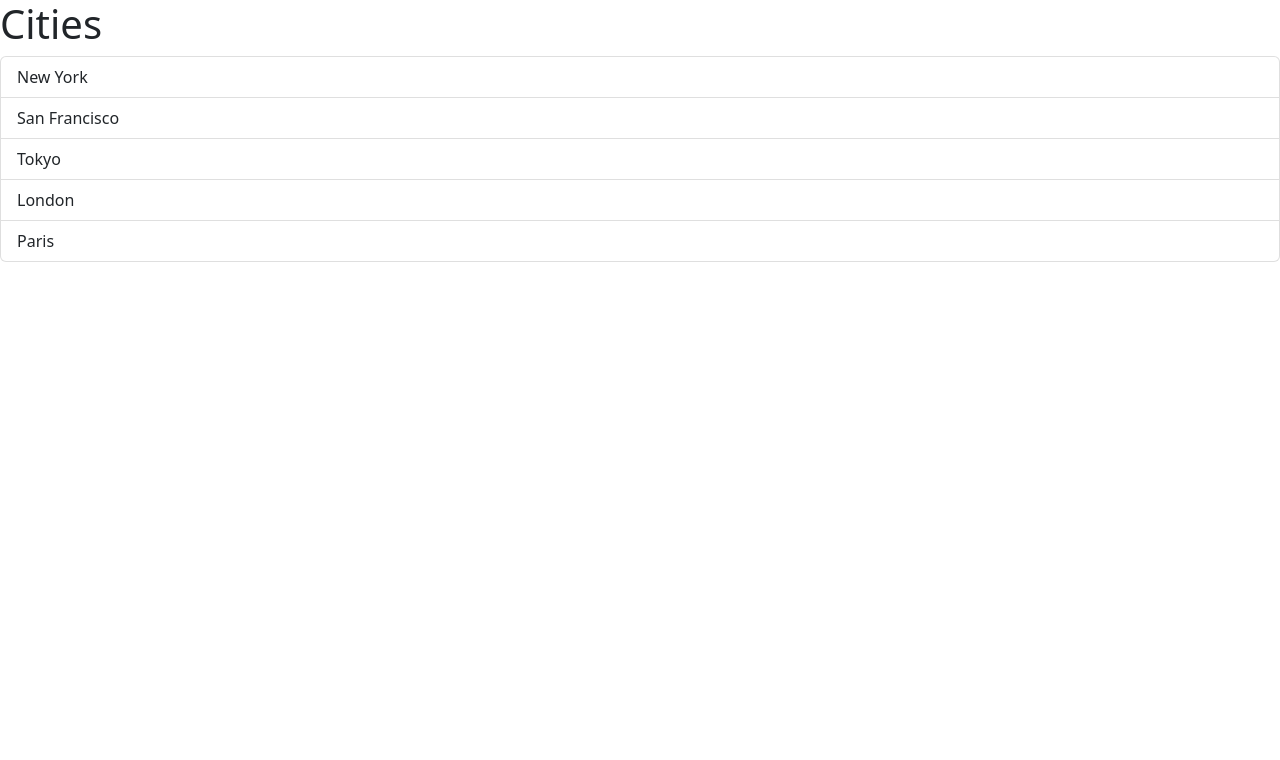
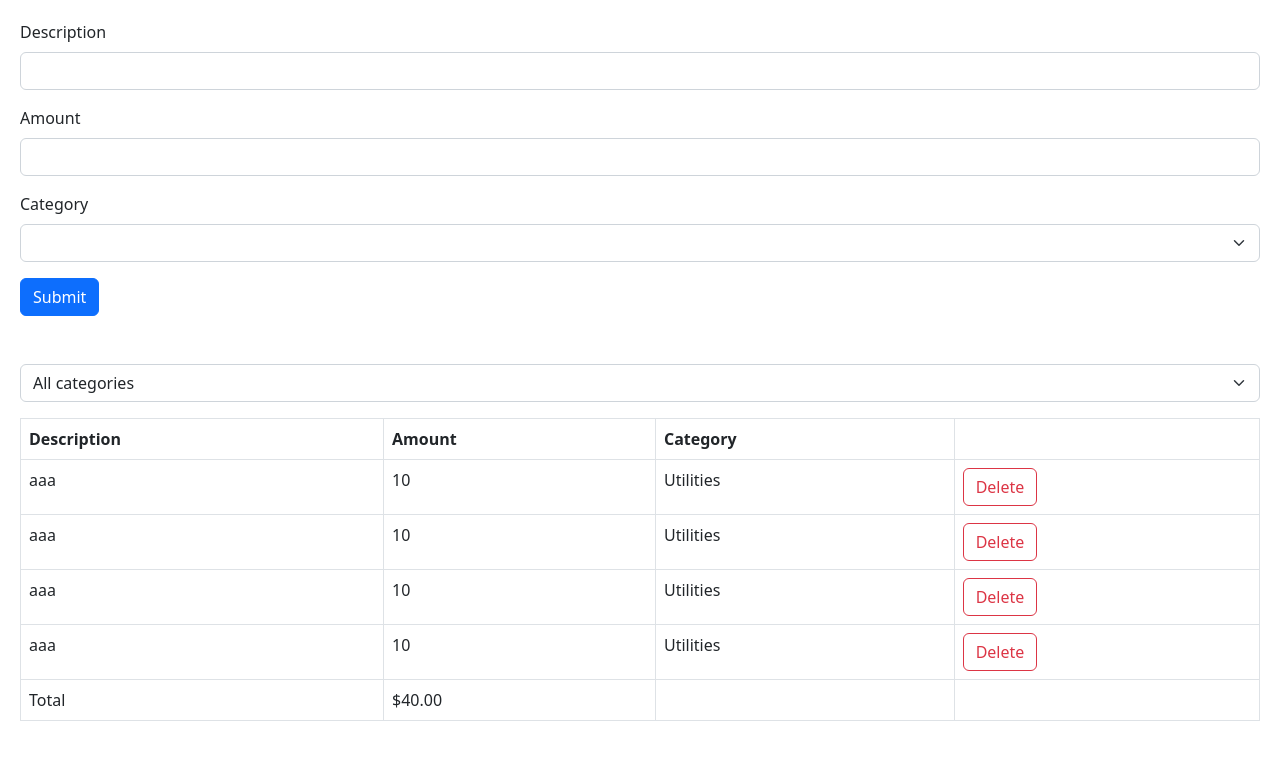
Before and after one commit to SiThuBo/react-app, a React (Vite) app: page / in a window 1280 px wide. Shown: the top 760 px of the page. Built offline with nearby package versions, Linux system fonts and the light colour scheme.

Commit message:
expense tracker

```diff
--- a/package.json
+++ b/package.json
@@ -9,9 +9,12 @@
     "preview": "vite preview"
   },
   "dependencies": {
+    "@hookform/resolvers": "^2.9.11",
     "bootstrap": "^5.2.3",
     "react": "^18.2.0",
-    "react-dom": "^18.2.0"
+    "react-dom": "^18.2.0",
+    "react-hook-form": "7.43",
+    "zod": "^3.20.6"
   },
   "devDependencies": {
     "@types/react": "^18.0.27",
--- a/src/App.tsx
+++ b/src/App.tsx
@@ -1,11 +1,42 @@
-import ListGroup from "./components/ListGroup";
+import { useState } from "react";
+import ExpenseList from "./expense-tracker/components/ExpenseList";
+import ExpenseFilter from "./expense-tracker/components/ExpenseFilter";
+import ExpenseForm from "./expense-tracker/components/ExpenseForm";
+import categories from "./expense-tracker/categories";
 
-function App () {
-  let items = ["New York", "San Francisco", "Tokyo", "London", "Paris"];
+function App() {
+  const [selectedCategory, setSelectedCategory] = useState("");
+  const [expenses, setExpenses] = useState([
+    { id: 1, description: "aaa", amount: 10, category: "Utilities" },
+    { id: 2, description: "aaa", amount: 10, category: "Utilities" },
+    { id: 3, description: "aaa", amount: 10, category: "Utilities" },
+    { id: 4, description: "aaa", amount: 10, category: "Utilities" },
+  ]);
 
-  const handleSelectItem = (item: string) => console.log(item);
+  const visibileExpense = selectedCategory
+    ? expenses.filter((e) => e.category === selectedCategory)
+    : expenses;
 
-  return <ListGroup items={items} heading="Cities" onSelectItem={handleSelectItem} />;
+  return (
+    <div>
+      <div className="mb-5">
+        <ExpenseForm
+          onButtonSubmit={(expense) =>
+            setExpenses([...expenses, { ...expense, id: expenses.length + 1 }])
+          }
+        />
+      </div>
+      <div className="mb-3">
+        <ExpenseFilter
+          onSelectCategory={(category) => setSelectedCategory(category)}
+        />
+      </div>
+      <ExpenseList
+        expenses={visibileExpense}
+        onDelete={(id) => setExpenses(expenses.filter((e) => e.id !== id))}
+      />
+    </div>
+  );
 }
 
 export default App;
--- /dev/null
+++ b/src/expense-tracker/categories.ts
@@ -0,0 +1,3 @@
+const categories = ["Groceries", "Utilities", "Entertainment"] as const;
+
+export default categories;
--- /dev/null
+++ b/src/expense-tracker/components/ExpenseFilter.tsx
@@ -0,0 +1,16 @@
+import categories from "../categories";
+
+interface Props {
+  onSelectCategory: (category: string) => void;
+}
+
+const ExpenseFilter = ( {onSelectCategory}: Props) => {
+  return (
+    <select className="form-select" onChange={(event) => onSelectCategory(event.target.value)}>
+      <option value="">All categories</option>
+      {categories.map((category) => <option key={category} value={category}>{category}</option>)}
+    </select>
+  )
+}
+
+export default ExpenseFilter
--- /dev/null
+++ b/src/expense-tracker/components/ExpenseForm.tsx
@@ -0,0 +1,89 @@
+import { Schema, z } from "zod";
+import { useForm } from "react-hook-form";
+import { zodResolver } from "@hookform/resolvers/zod";
+import categories from "../categories";
+
+const schema = z.object({
+  description: z
+    .string()
+    .min(3, { message: "Description should be at lease 3 characters." })
+    .max(50),
+  amount: z
+    .number({ invalid_type_error: "Amount is required." })
+    .min(0.01)
+    .max(100_000),
+  category: z.enum(categories, {
+    errorMap: () => ({ message: "Category is required" }),
+  }),
+});
+
+type ExpenseFormData = z.infer<typeof schema>;
+
+interface Props {
+  onButtonSubmit: (data: ExpenseFormData) => void;
+}
+
+const ExpenseForm = ({ onButtonSubmit }: Props) => {
+  const {
+    register,
+    handleSubmit,
+    reset,
+    formState: { errors },
+  } = useForm<ExpenseFormData>({ resolver: zodResolver(schema) });
+
+  return (
+    <form
+      onSubmit={handleSubmit((data) => {
+        onButtonSubmit(data), reset();
+      })}
+    >
+      <div className="mb-3">
+        <label htmlFor="description" className="form-label">
+          Description
+        </label>
+        <input
+          {...register("description")}
+          id="description"
+          type="text"
+          className="form-control"
+        />
+        {errors.description && (
+          <p className="text-danger">{errors.description.message}</p>
+        )}
+      </div>
+      <div className="mb-3">
+        <label htmlFor="amount" className="form-label">
+          Amount
+        </label>
+        <input
+          {...register("amount", { valueAsNumber: true })}
+          id="amount"
+          type="number"
+          className="form-control"
+        />
+        {errors.amount && (
+          <p className="text-danger">{errors.amount.message}</p>
+        )}
+      </div>
+      <div className="mb-3">
+        <label htmlFor="category" className="form-label">
+          Category
+        </label>
+        <select {...register("category")} className="form-select">
+          <option value=""></option>
+          {categories.map((category) => (
+            <option key={category} value={category}>
+              {category}
+            </option>
+          ))}
+        </select>
+        {errors.category && (
+          <p className="text-danger">{errors.category.message}</p>
+        )}
+      </div>
+      <button className="btn btn-primary">Submit</button>
+    </form>
+  );
+};
+
+export default ExpenseForm;
--- /dev/null
+++ b/src/expense-tracker/components/ExpenseList.tsx
@@ -0,0 +1,60 @@
+interface Expense {
+  id: number;
+  description: string;
+  amount: number;
+  category: string;
+}
+interface Props {
+  expenses: Expense[];
+  onDelete: (id: number) => void;
+}
+
+const ExpenseList = ({ expenses, onDelete }: Props) => {
+  if (expenses.length === 0) return null;
+  return (
+    <div>
+      <table className="table table-bordered">
+        <thead>
+          <tr>
+            <th>Description</th>
+            <th>Amount</th>
+            <th>Category</th>
+            <th></th>
+          </tr>
+        </thead>
+        <tbody>
+          {expenses.map((expense) => (
+            <tr key={expense.id}>
+              <td>{expense.description}</td>
+              <td>{expense.amount}</td>
+              <td>{expense.category}</td>
+              <td>
+                <button
+                  className="btn btn-outline-danger"
+                  onClick={() => onDelete(expense.id)}
+                >
+                  Delete
+                </button>
+              </td>
+            </tr>
+          ))}
+        </tbody>
+        <tfoot>
+          <tr>
+            <td>Total</td>
+            <td>
+              $
+              {expenses
+                .reduce((acc, expense) => expense.amount + acc, 0)
+                .toFixed(2)}
+            </td>
+            <td></td>
+            <td></td>
+          </tr>
+        </tfoot>
+      </table>
+    </div>
+  );
+};
+
+export default ExpenseList;
--- a/src/index.css
+++ b/src/index.css
@@ -0,0 +1,3 @@
+body {
+  padding: 20px;
+}
--- a/src/main.tsx
+++ b/src/main.tsx
@@ -2,6 +2,7 @@
 import ReactDOM from 'react-dom/client'
 import App from './App'
 import 'bootstrap/dist/css/bootstrap.css'
+import "./index.css";
 
 ReactDOM.createRoot(document.getElementById('root') as HTMLElement).render(
   <React.StrictMode>
```
Also changed, not shown: 1 other file (tests, documents, lock files or other folders).
